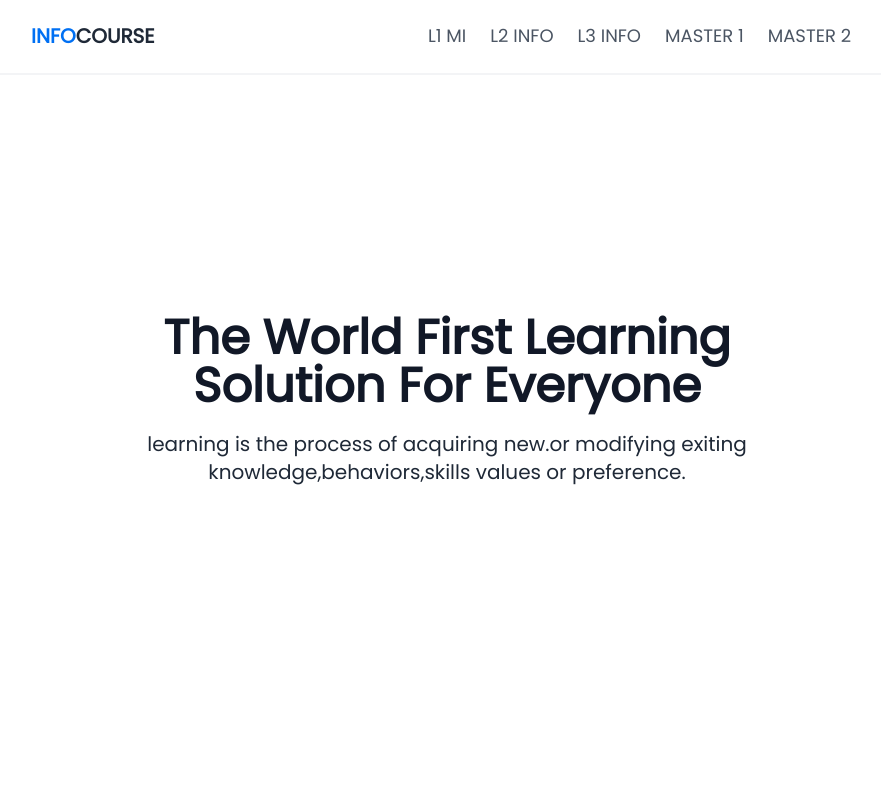
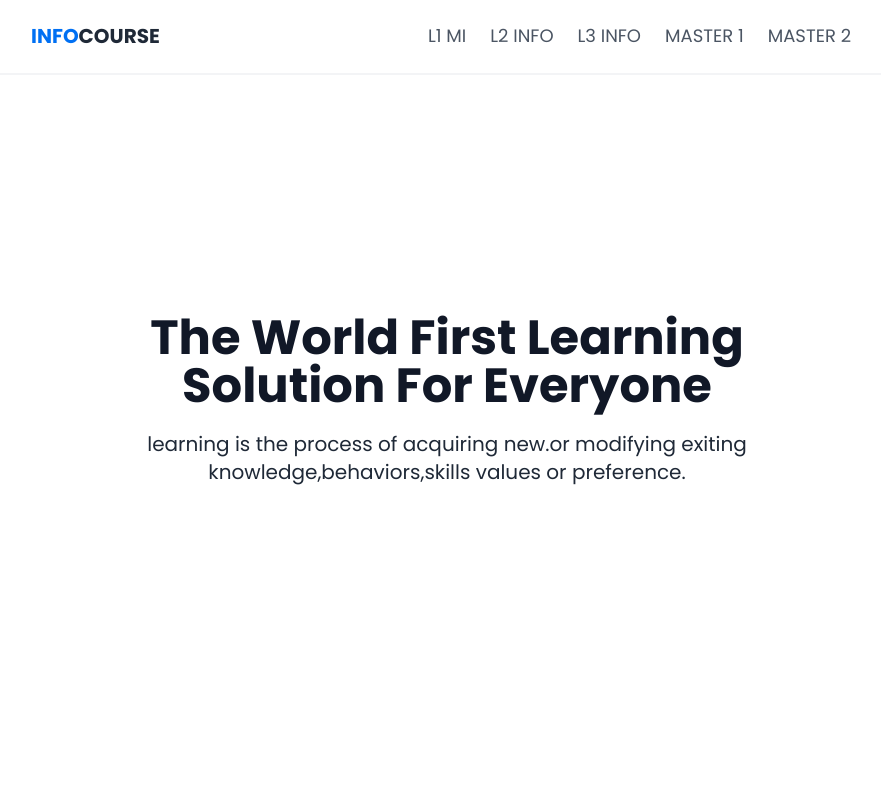
Before and after one commit to KhalilMeziane/infocourse, a Next.js app: page / in a window 1280 px wide. Shown: the top 800 px of the page, without its empty margins (193-1074 px from the left). Built offline with nearby package versions, Linux system fonts and the light colour scheme.

Commit message:
font update

```diff
--- a/pages/_app.js
+++ b/pages/_app.js
@@ -27,7 +27,7 @@
         <meta property="twitter:title" content="InfoCourse"/>
         <meta property="twitter:description" content="InfoCourse is a library of Courses, Exercises, Exams and several other documents for all UHBC informatique students"/>
         <meta property="twitter:image" content="https://infocourse.vercel.app/public/couver.png"/>
-        <link href="https://fonts.googleapis.com/css2?family=Poppins" rel="stylesheet"/>
+        <link href="https://fonts.googleapis.com/css2?family=Poppins:wght@100;200;300;400;500;600;700;800;900&display=swap" rel="stylesheet"/>
       </Head>
       <Component {...pageProps} />
     </>
```
